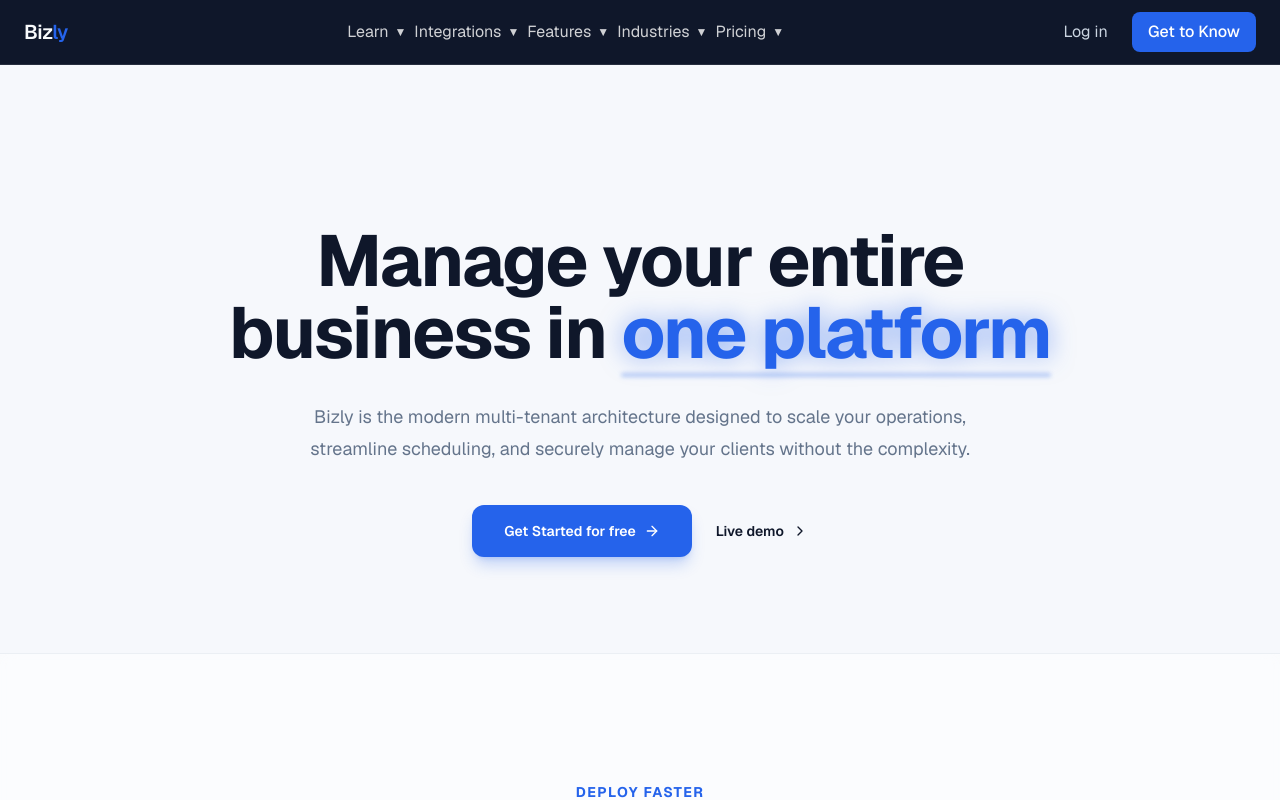
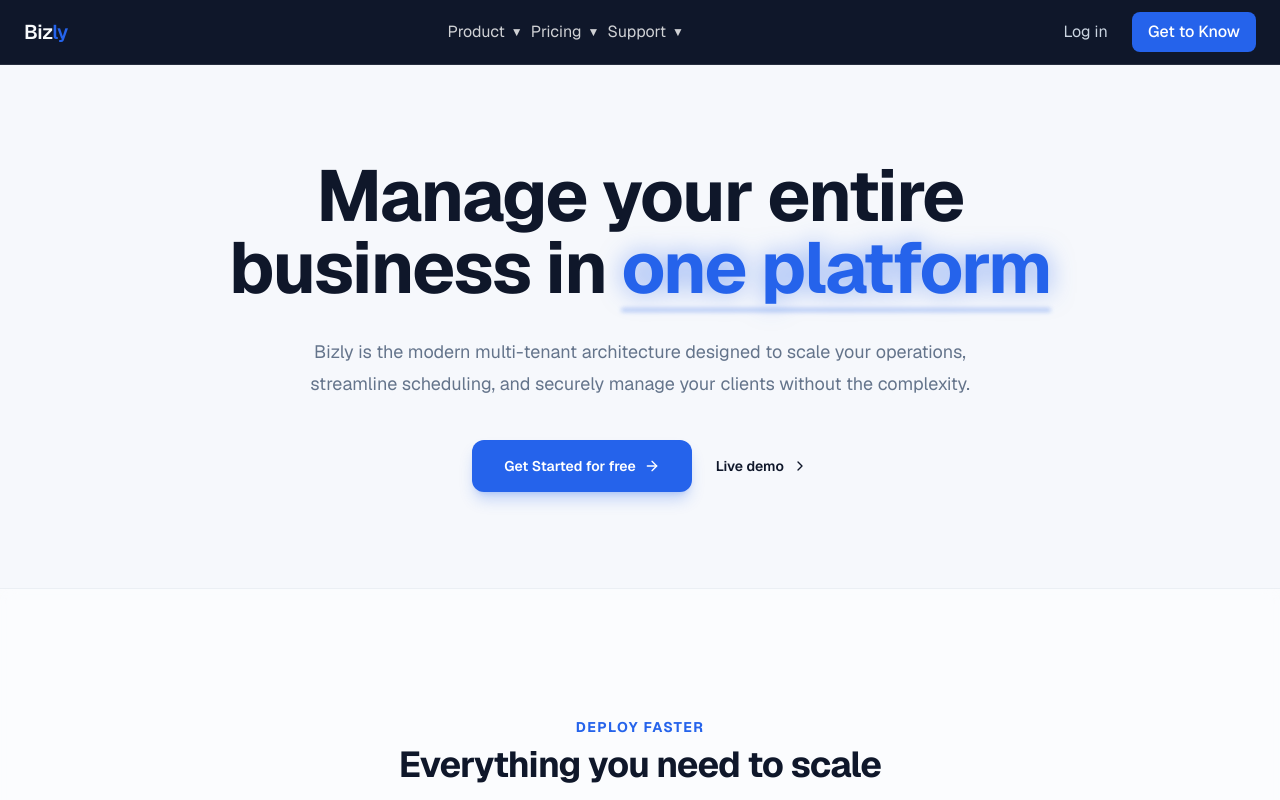
Before and after one commit to natajuniorpinheirodasilva-ui/Bizly, a Next.js app in the folder bizly-frontend/: page / in a window 1280 px wide. Shown: the top 800 px of the page. Built offline with nearby package versions, Linux system fonts and the light colour scheme.

Commit message:
feat: add navbar anchor links and page protection

```diff
--- a/bizly-frontend/src/app/dashboard/page.tsx
+++ b/bizly-frontend/src/app/dashboard/page.tsx
@@ -1,5 +1,7 @@
-export default function Dashboard() {
+export default async function Dashboard() {
     return (
-        <div>Dashboard</div>
+        <div>
+            <p>Dashboard</p>
+        </div>
     )
 }
--- a/bizly-frontend/src/app/page.tsx
+++ b/bizly-frontend/src/app/page.tsx
@@ -82,7 +82,7 @@
         </section>
 
         {/* features section */}
-        <section className="border-t border-border/50 bg-surface/50 py-24 sm:py-32 backdrop-blur-sm">
+        <section id="features" className="border-t border-border/50 bg-surface/50 py-24 sm:py-32 backdrop-blur-sm">
           <div className="mx-auto max-w-7xl px-6 lg:px-8">
 
             <div className="mx-auto max-w-2xl text-center">
@@ -141,7 +141,7 @@
         </section>
 
         {/* how it works section */}
-        <section className="border-t border-border bg-background py-24 sm:py-32 relative overflow-hidden">
+        <section id="how-it-works" className="border-t border-border bg-background py-24 sm:py-32 relative overflow-hidden">
           <div className="mx-auto max-w-7xl px-6 lg:px-8 relative z-10">
 
             <div className="mx-auto max-w-2xl text-center">
@@ -201,7 +201,7 @@
         </section>
 
         {/* pricing section, implement features and gateway */}
-        <section className="border-t border-border bg-surface py-24 sm:py-32">
+        <section id="pricing" className="border-t border-border bg-surface py-24 sm:py-32">
           <div className="mx-auto max-w-7xl px-6 lg:px-8">
 
             <div className="mx-auto max-w-2xl sm:text-center">
@@ -382,7 +382,7 @@
         </section>
 
         {/* interactive faq section, implement real FAQ */}
-        <section className="border-t border-border bg-background py-24 sm:py-32">
+        <section id="faq" className="border-t border-border bg-background py-24 sm:py-32">
           <div className="mx-auto max-w-7xl px-6 lg:px-8">
 
             <div className="mx-auto max-w-2xl text-center">
--- a/bizly-frontend/src/components/Navbar.tsx
+++ b/bizly-frontend/src/components/Navbar.tsx
@@ -5,17 +5,36 @@
 import Cookies from "js-cookie"
 import { useRouter } from "next/navigation"
 
+type NavLink = {
+    label: string;
+    anchor: string;
+}
+
 type item = {
     name: string;
-    links: string[];
+    links: NavLink[];
 }
 
 const navItems: item[] = [
-    { name: "Learn", links: ["Blog", "Tutorials", "Documentation"] },
-    { name: "Integrations", links: ["Google Calendar", "Stripe", "Zoom"] },
-    { name: "Features", links: ["Scheduling", "Multi-Tenant", "Notifications"] },
-    { name: "Industries", links: ["Salons", "Consulting", "Fitness"] },
-    { name: "Pricing", links: ["Plans", "Enterprise", "Compare"] },
+    {
+        name: "Product",
+        links: [
+            { label: "Features", anchor: "features" },
+            { label: "How it works", anchor: "how-it-works" },
+        ]
+    },
+    {
+        name: "Pricing",
+        links: [
+            { label: "Plans", anchor: "pricing" },
+        ]
+    },
+    {
+        name: "Support",
+        links: [
+            { label: "FAQ", anchor: "faq" },
+        ]
+    },
 ]
 
 export default function Navbar() {
@@ -47,12 +66,12 @@
     function handleLogout() {
         Cookies.remove("bizly_token")
 
-        router.replace("/login")
+        router.push("/login")
         router.refresh()
     }
 
     return (
-        <nav className="sticky top-0 z-50 w-full border-b border-white/10 bg-navbar text-navbar-foreground">
+        <nav className="fixed top-0 z-50 w-full border-b border-white/10 bg-navbar text-navbar-foreground">
             <div className="flex items-center justify-between px-6 py-3">
                 <Link
                     href="/"
@@ -65,7 +84,9 @@
                     className="flex gap-2 text-white/80 *:hover:text-white *:cursor-pointer"
                     ref={navRef}
                 >
-                    {navItems.map((item) => (
+                    {isLoggedIn
+                        ? null
+                        : navItems.map((item) => (
                             <div
                                 key={item.name}
                                 className="relative"
@@ -83,20 +104,23 @@
 
                                 {activeMenu === item.name && (
                                     <div className="absolute top-full left-0 mt-4 w-48 rounded-xl border border-white/10 bg-navbar p-2 shadow-xl">
-                                    {item.links.map((linkName) => (
-                                        <Link
-                                            key={linkName}
-                                            href="#"
-                                            onClick={() => setActiveMenu(null)}
-                                            className="block rounded-lg px-4 py-2 text-sm text-white/70 transition-colors hover:bg-white/10 hover:text-white"
+                                        {item.links.map((link) => (
+                                            <button
+                                                key={link.anchor}
+                                                onClick={() => {
+                                                    setActiveMenu(null)
+                                                    document.getElementById(link.anchor)?.scrollIntoView({ behavior: "smooth" })
+                                                }}
+                                                className="block w-full rounded-lg px-4 py-2 text-left text-sm text-white/70 transition-colors hover:bg-white/10 hover:text-white"
                                             >
-                                            {linkName}
-                                        </Link>
+                                                {link.label}
+                                            </button>
                                         ))}
                                     </div>
                                 )}
                             </div>
-                    ))}
+                        ))
+                    }
                 </div>
 
                 <div className="flex items-center gap-6">
--- /dev/null
+++ b/bizly-frontend/src/proxy.ts
@@ -0,0 +1,16 @@
+import { NextResponse } from "next/server";
+import type { NextRequest } from "next/server";
+
+export function proxy(request: NextRequest) {
+  const token = request.cookies.get("bizly_token");
+
+  if (!token) {
+    return NextResponse.redirect(new URL("/", request.url));
+  }
+
+  return NextResponse.next();
+}
+
+export const config = {
+  matcher: ["/dashboard/:path*"],
+};
```
Lines whose indentation alone changed are shown as unchanged.
